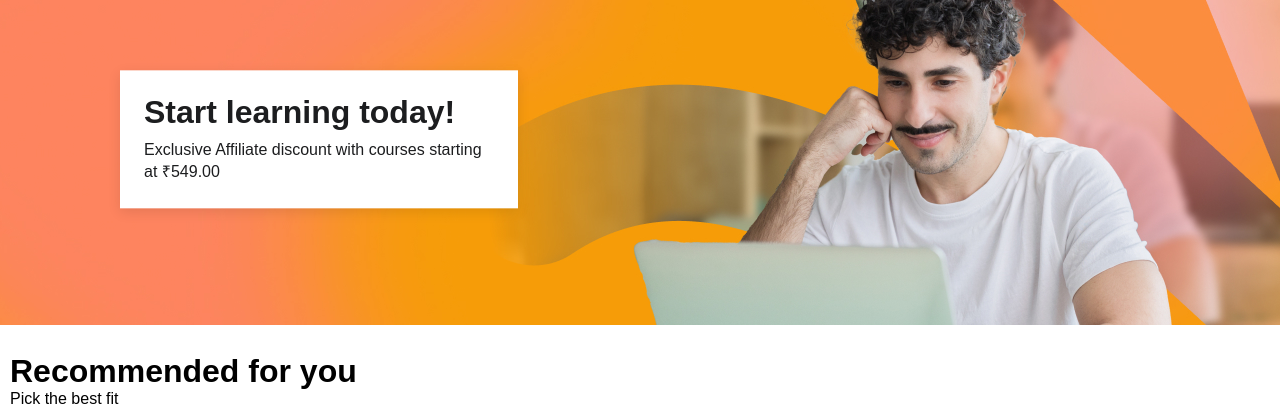
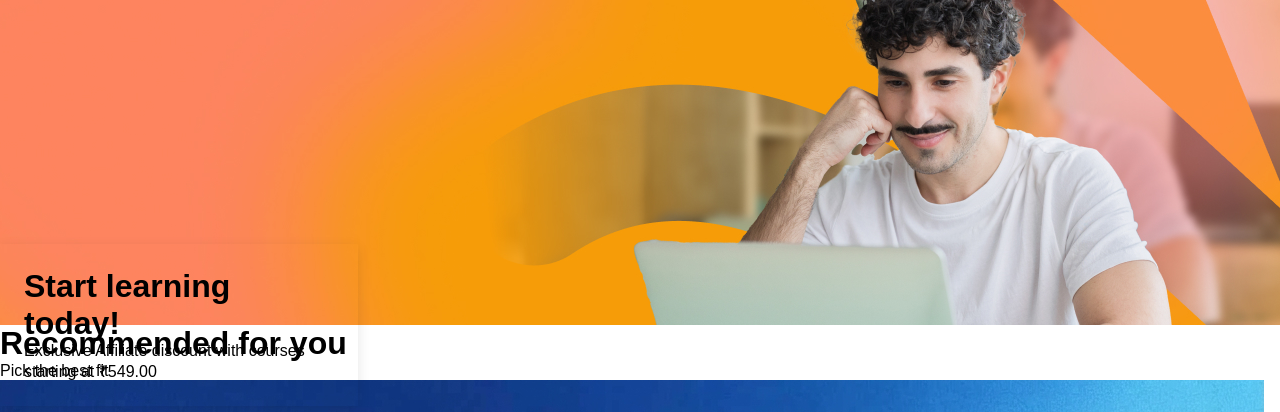
Before and after one commit to arunwincent/Arunwincent-udemy-frontend-clone-project, a plain HTML site: page index.html in a window 1280 px wide. Shown: the part 195-607 px from the top of the page. Drawn offline with Linux system fonts and the light colour scheme; a web font is replaced by a local one.

Commit message:
Update Udemy.css

```diff
--- a/Udemy.css
+++ b/Udemy.css
@@ -61,32 +61,33 @@
 .banner-img {
     max-width: 100%;
     height: auto;
+    display: block;
 }
 .banner-container {
   position: relative;    /
   width: 100%;
-  display: inline-block;
+  display: flex;
+  align-items: center;
+    justify-content: flex-start;
 }
 
 
 .learning-box {
   position: absolute;
-  top: 50%;
-  left: 120px;
-  transform: translateY(-195%);
-
-
+  left:5%
   background-color: #ffffff;
   padding: 24px;
-  width: 350px;
+  width: 28%;
+  min-width: 280px;
   box-shadow: 0 4px 12px rgba(0, 0, 0, 0.1);
   z-index: 10;
+  box-sizing: border-box;
 }
 
 
 .learning-box h1 {
   font-family: Arial, sans-serif;
-  font-size: 32px;
+  font-size: clamp(20px, 2vw, 32px;
   font-weight: bold;
   color: #1c1d1f;
   margin-top: 0;
@@ -95,7 +96,7 @@
 
 .learning-box p {
   font-family: Arial, sans-serif;
-  font-size: 16px;
+  font-size: clamp(12px, 1.2vw, 16px);
   line-height: 1.4;
   color: #1c1d1f;
   margin: 0;
```
